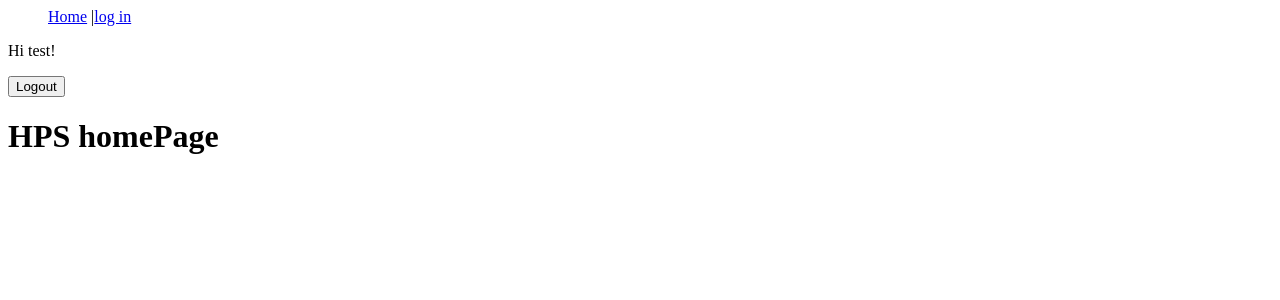
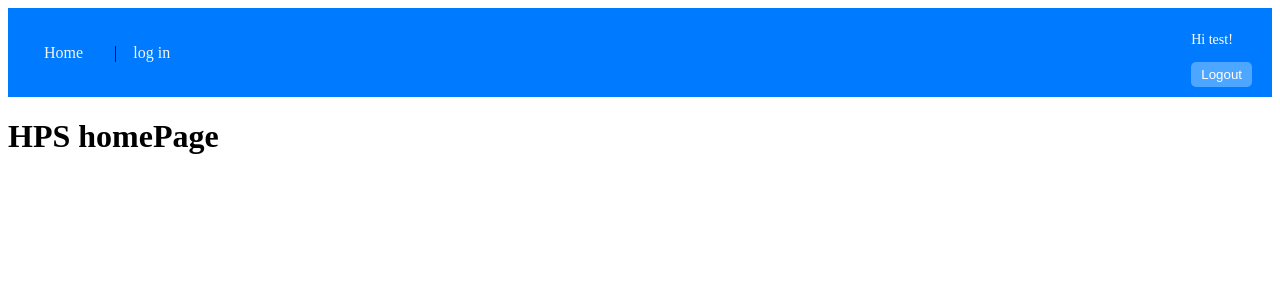
Before and after one commit to Blessorzzz/online-shopping, a Django app: page / in a window 1280 px wide. Shown: the top 300 px of the page. Run offline with Django 5.2, Linux system fonts and the light colour scheme; a user stored in the database is signed in.

Commit message:
basestructure1.0

```diff
--- /dev/null
+++ b/web/static/css/base.css
@@ -0,0 +1,101 @@
+/* static/css/base.css */
+
+/* body {
+    font-family: Arial, Helvetica, sans-serif;
+    font-size: 16px;
+    color: #333;
+    margin: 0;
+    padding: 0;
+    box-sizing: border-box;
+}
+
+*,
+*::before,
+*::after {
+    box-sizing: inherit;
+}
+
+form {
+    max-width: 400px;
+    margin: 20px auto;
+    padding: 20px;
+    background-color: #fff;
+    border-radius: 8px;
+    box-shadow: 0 4px 8px rgba(0, 0, 0, 0.1);
+}
+
+input,
+button {
+    width: 100%;
+    padding: 10px;
+    margin-bottom: 10px;
+    border: 1px solid #ccc;
+    border-radius: 5px;
+    font-size: 14px;
+}
+
+button {
+    background-color: #4da6ff;
+    color: white;
+    border: none;
+    cursor: pointer;
+    transition: background-color 0.3s ease;
+}
+
+button:hover {
+    background-color: #007bff;
+} */
+
+#menu {
+    background-color: #007bff;
+    overflow: hidden;
+    padding: 0;
+    margin: 0;
+    display: flex;
+    justify-content: space-between;
+    align-items: center;
+    padding: 10px 20px;
+}
+
+#menu ul {
+    list-style: none;
+    margin: 0;
+    padding: 0;
+    display: flex;
+}
+
+#menu ul li {
+    display: inline;
+    margin-right: 15px;
+}
+
+#menu ul a {
+    text-decoration: none;
+    color:  #f5f5f5;
+    padding: 8px 16px;
+    transition: background-color 0.3s ease;
+    border-radius: 5px;
+}
+
+#menu ul a:hover {
+    background-color: #0056b3;
+}
+
+
+.user {
+    color: white;
+    font-size: 14px;
+}
+
+.user button {
+    background-color:#4da6ff;
+    border: none;
+    color: white;
+    padding: 5px 10px;
+    border-radius: 5px;
+    cursor: pointer;
+}
+
+.user button:hover {
+    background-color: #007bff;
+}
--- a/web/templates/base.html
+++ b/web/templates/base.html
@@ -1,12 +1,15 @@
 <!-- templates/base.html -->
+{% load static %}
 <html>
  <head>
  <title> Django HPS </title>
+ <link rel="stylesheet" href="{% static 'css/base.css' %}">
+ {% block extra_css %}{% endblock extra_css %}
  </head>
  <body>
     <div id="menu">
     <ul>
-    <a href="{% url 'home' %}">Home</a> |<a href="{% url 'login' %}">log in</a>
+        <li><a href="{% url 'home' %}">Home</a></li> |<li><a href="{% url 'login' %}">log in</a> </li>
     </ul>
     {% comment %} {% if request.user.is_authenticated %}
     <ul class="hide menu">
@@ -16,7 +19,7 @@
     <ul> {% endcomment %}
 
 
-    <span class="user">
+    <div class="user">
     {% if request.user.is_authenticated %}
     <p>Hi {{ user.username }}!</p>
     <form action="{% url 'logout' %}" method="post" style="display: inline;">
@@ -24,7 +27,7 @@
         <button type="submit">Logout</button>
     </form>
     {% endif %}
-    </span>
+</div>
     </div>
      {% block content %}
      {% endblock content%}
--- a/web/web/settings.py
+++ b/web/web/settings.py
@@ -121,7 +121,8 @@ USE_TZ = True
 # Static files (CSS, JavaScript, Images)
 # https://docs.djangoproject.com/en/5.1/howto/static-files/
 
-STATIC_URL = "static/"
+STATIC_URL = '/static/'
+STATICFILES_DIRS = [BASE_DIR / "static"]
 
 # Default primary key field type
 # https://docs.djangoproject.com/en/5.1/ref/settings/#default-auto-field
```
Also changed, not shown: web/static/css/login.css (added, +68 -0 lines), web/static/css/register.css (added, +73 -0 lines), web/templates/register.html (+13 -5 lines), web/templates/registration/login.html (+9 -4 lines), web/static/img/login.jpg, web/static/img/registar.jpg (deleted), web/static/img/register.png (added).
